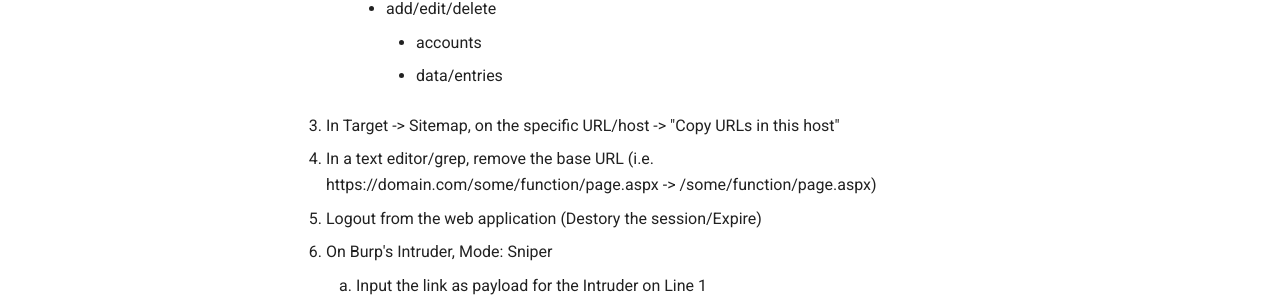
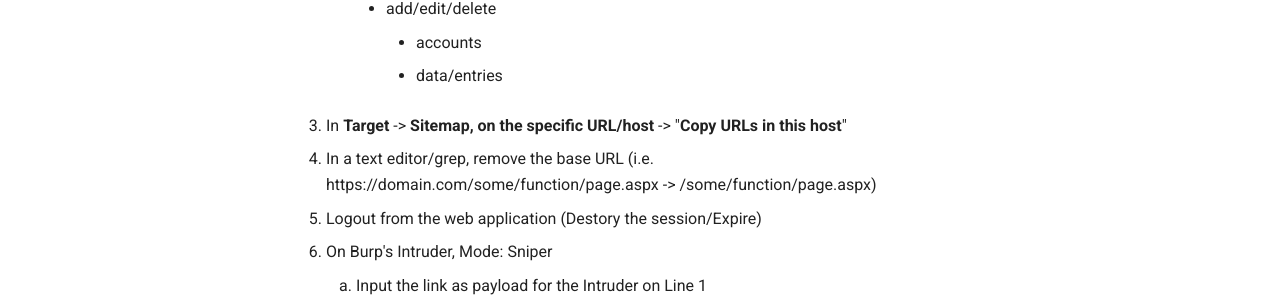
Before and after one commit to trojand/cheatsheet, an MkDocs documentation site: the page built from docs/BurpSuite/Broken_Authentication_Checks.md, in a window 1280 px wide and 1291 px high. Shown: the part 612-920 px from the top of the window. Built offline with MkDocs 1.6.1 and Material for MkDocs 9.7.7, drawn with Linux system fonts in a browser that asks for light colours; comment, search, counter and statistics services are not loaded.

```diff
--- a/docs/BurpSuite/Broken_Authentication_Checks.md
+++ b/docs/BurpSuite/Broken_Authentication_Checks.md
@@ -16,7 +16,7 @@
         * add/edit/delete
             * accounts
             * data/entries
-1. In Target -> Sitemap, on the specific URL/host -> "Copy URLs in this host"
+1. In **Target** -> **Sitemap, on the specific URL/host** -> "**Copy URLs in this host**"
 1. In a text editor/grep, remove the base URL (i.e. https://domain.com/some/function/page.aspx -> /some/function/page.aspx)
 1. Logout from the web application (Destory the session/Expire)
 1. On Burp's Intruder, Mode: Sniper
```
